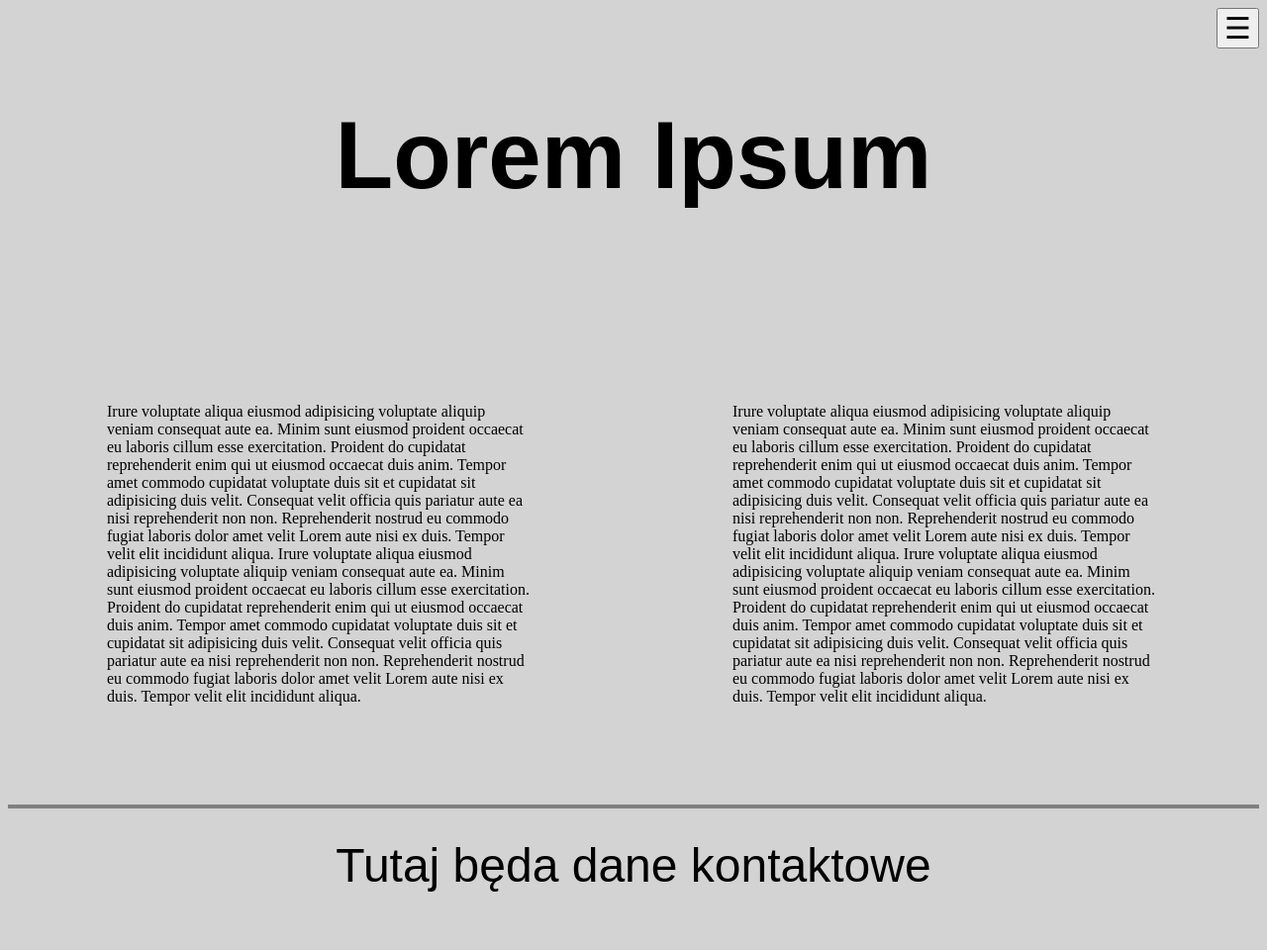
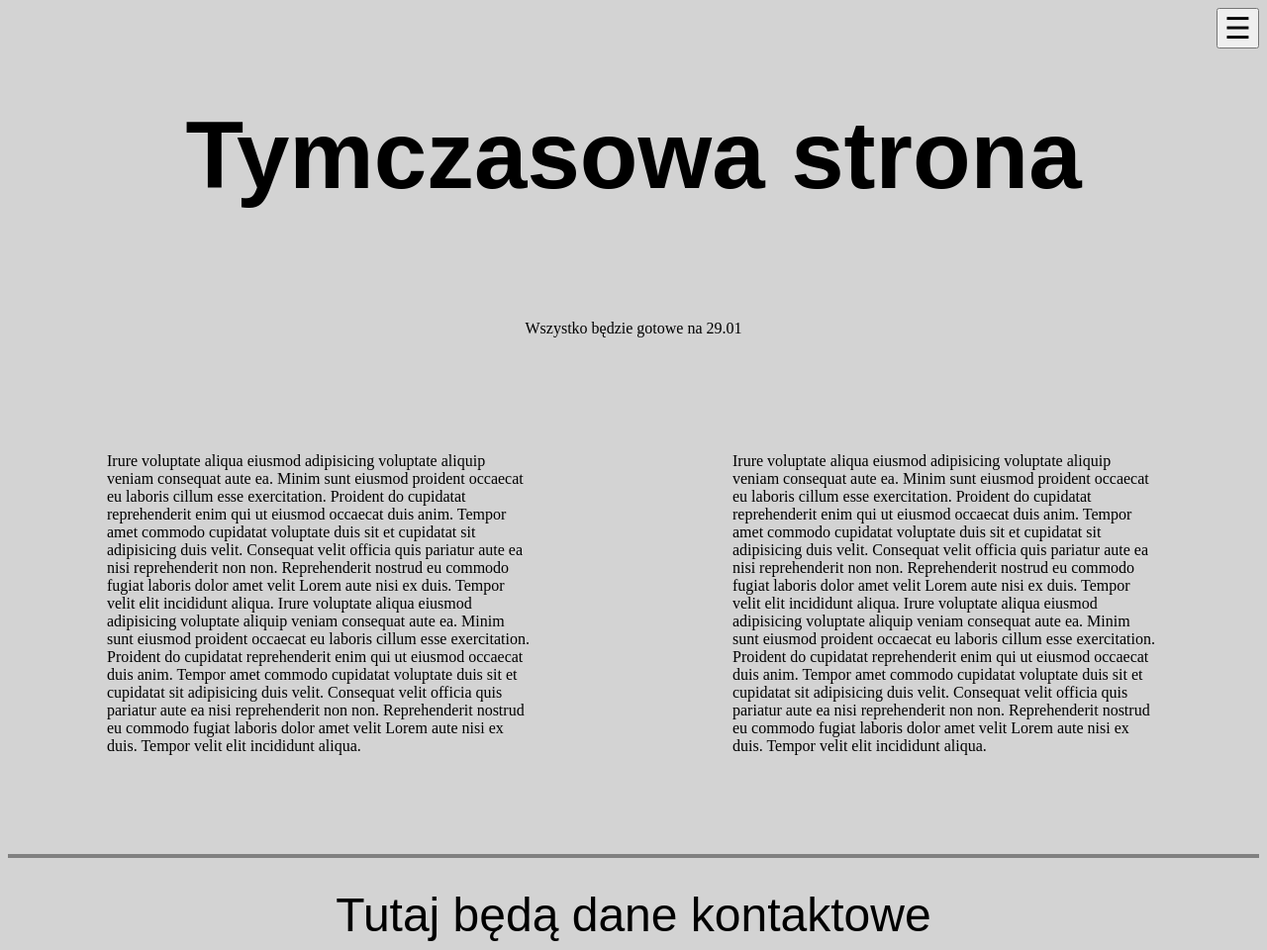
Before and after one commit to grps88/grps88.github.io, a plain HTML site: page index.html in a window 1280 px wide. Shown: the whole page at 99% size. Before the commit the page ends 910 px from the top, so only its background shows below. Drawn offline with Linux system fonts and the light colour scheme.

Commit message:
few minor changes

```diff
--- a/index.html
+++ b/index.html
@@ -14,16 +14,17 @@
       <a href="#contact">Contact</a>
     </div>
     <header class="header-1">
-        <h1>Lorem Ipsum</h1>
+        <h1>Tymczasowa strona</h1>
 
     </header>
+    <p style="text-align: center;">Wszystko będzie gotowe na 29.01</p>
     <main class="main-container">
         <div class="main-art1">Irure voluptate aliqua eiusmod adipisicing voluptate aliquip veniam consequat aute ea. Minim sunt eiusmod proident occaecat eu laboris cillum esse exercitation. Proident do cupidatat reprehenderit enim qui ut eiusmod occaecat duis anim. Tempor amet commodo cupidatat voluptate duis sit et cupidatat sit adipisicing duis velit. Consequat velit officia quis pariatur aute ea nisi reprehenderit non non. Reprehenderit nostrud eu commodo fugiat laboris dolor amet velit Lorem aute nisi ex duis. Tempor velit elit incididunt aliqua. Irure voluptate aliqua eiusmod adipisicing voluptate aliquip veniam consequat aute ea. Minim sunt eiusmod proident occaecat eu laboris cillum esse exercitation. Proident do cupidatat reprehenderit enim qui ut eiusmod occaecat duis anim. Tempor amet commodo cupidatat voluptate duis sit et cupidatat sit adipisicing duis velit. Consequat velit officia quis pariatur aute ea nisi reprehenderit non non. Reprehenderit nostrud eu commodo fugiat laboris dolor amet velit Lorem aute nisi ex duis. Tempor velit elit incididunt aliqua.</div>
         <div class="main-art2">Irure voluptate aliqua eiusmod adipisicing voluptate aliquip veniam consequat aute ea. Minim sunt eiusmod proident occaecat eu laboris cillum esse exercitation. Proident do cupidatat reprehenderit enim qui ut eiusmod occaecat duis anim. Tempor amet commodo cupidatat voluptate duis sit et cupidatat sit adipisicing duis velit. Consequat velit officia quis pariatur aute ea nisi reprehenderit non non. Reprehenderit nostrud eu commodo fugiat laboris dolor amet velit Lorem aute nisi ex duis. Tempor velit elit incididunt aliqua. Irure voluptate aliqua eiusmod adipisicing voluptate aliquip veniam consequat aute ea. Minim sunt eiusmod proident occaecat eu laboris cillum esse exercitation. Proident do cupidatat reprehenderit enim qui ut eiusmod occaecat duis anim. Tempor amet commodo cupidatat voluptate duis sit et cupidatat sit adipisicing duis velit. Consequat velit officia quis pariatur aute ea nisi reprehenderit non non. Reprehenderit nostrud eu commodo fugiat laboris dolor amet velit Lorem aute nisi ex duis. Tempor velit elit incididunt aliqua.</div>
 
   </main>
   <footer>
-    Tutaj będa dane kontaktowe
+    Tutaj będą dane kontaktowe
   </footer>
 </body>
 </html>
```
